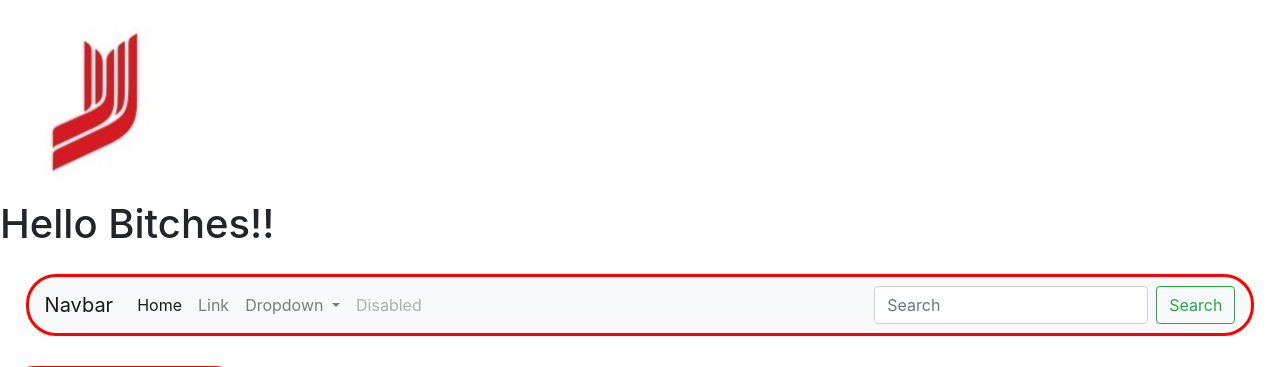
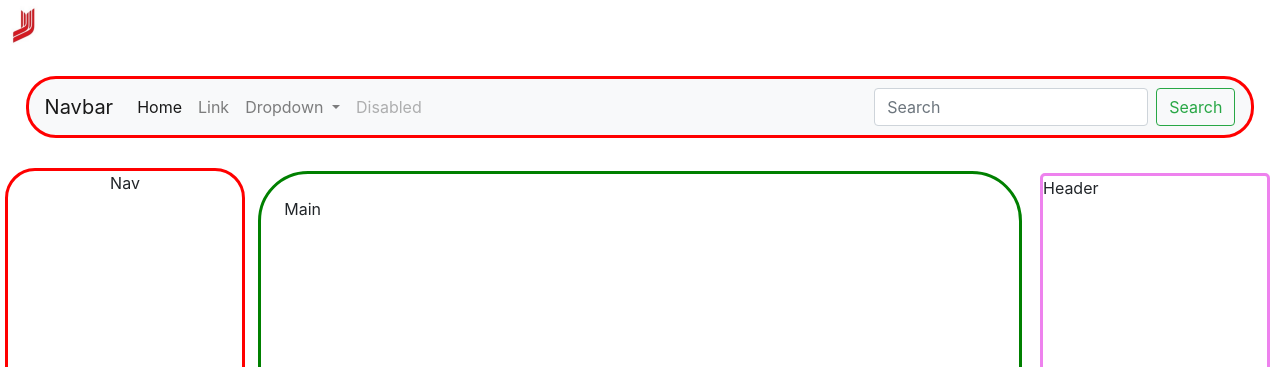
Before and after one commit to AmmadJamil97/Resident-Evil, a Flask app: page / in a window 1280 px wide. Shown: the top 367 px of the page. Run offline with Flask 2, Linux system fonts and the light colour scheme; some libraries are stand-ins or nearby versions.

Commit message:
Wed, Nov 9, 2022, 11:23 PM +00:00

```diff
--- a/static/styles.css
+++ b/static/styles.css
@@ -6,6 +6,8 @@
 #logo
 {
     align: right;
+    width: 50px;
+    height: 50px;
 }
 
 #dashboard
--- a/templates/test2.html
+++ b/templates/test2.html
@@ -7,9 +7,6 @@
 <div>
     <img id="logo" src="/static/jwh.jpeg" alt="pic1">
 </div>
-
-
-<h1>Hello Bitches!!</h1>
 
 <nav class="navbar navbar-expand-lg navbar-light bg-light">
     <a class="navbar-brand" href="#">Navbar</a>
```
